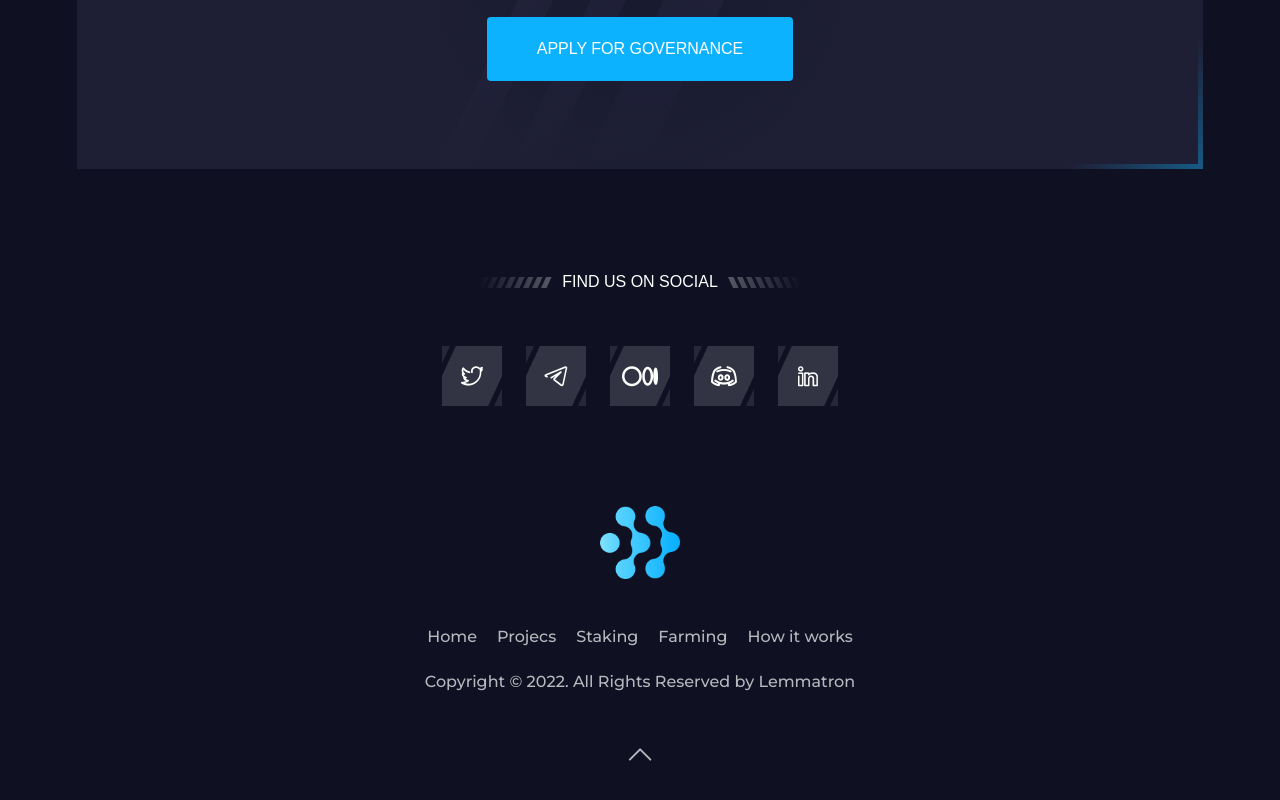
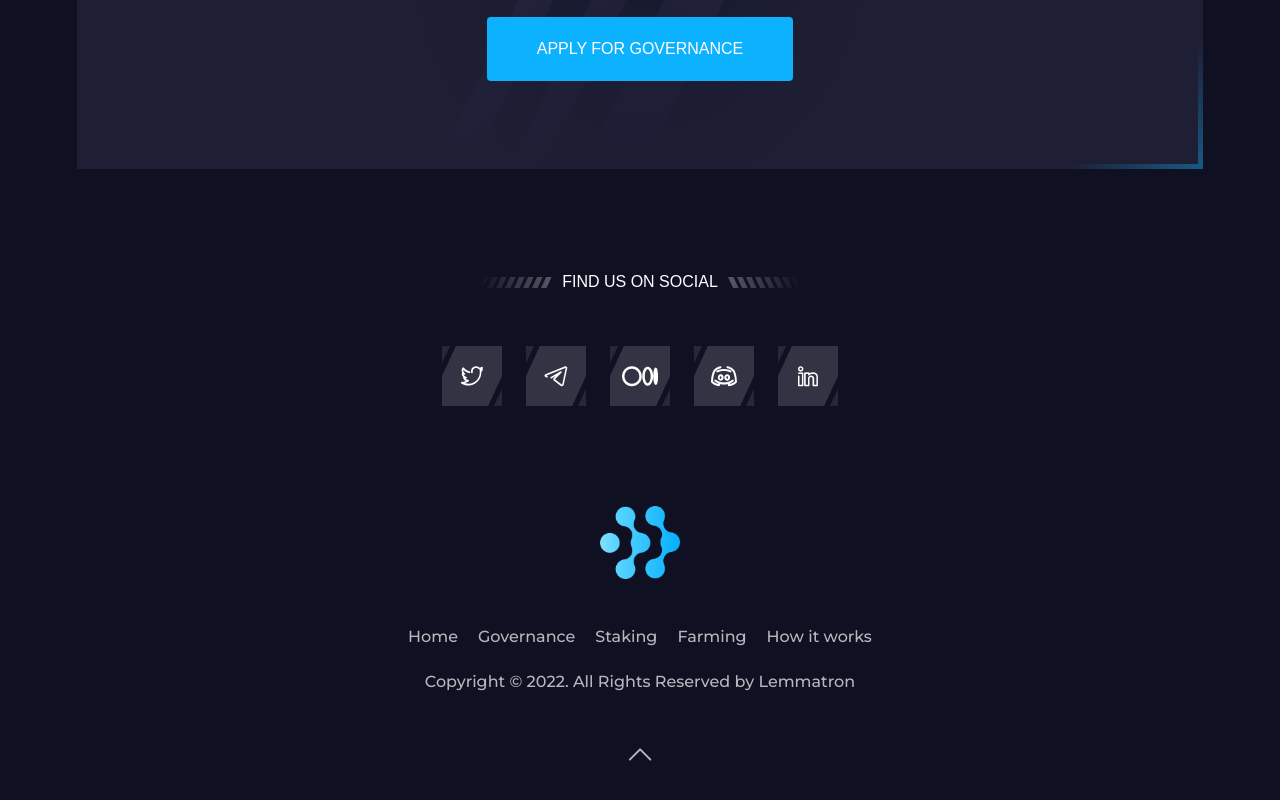
Before and after one commit to codeChef8888/xyz, a Next.js app: page /projects in a window 1280 px wide. Shown: the part 1838-2638 px from the top of the page. Built offline with nearby package versions, Linux system fonts and the light colour scheme.

Commit message:
fixing navigation links and scrollbar

```diff
--- a/components/Footer.tsx
+++ b/components/Footer.tsx
@@ -1,5 +1,6 @@
 /* eslint-disable @next/next/no-img-element */
 import type { NextPage } from "next";
+import Link from "next/link";
 
 const Footer: NextPage = () => {
   return (
@@ -69,13 +70,19 @@ const Footer: NextPage = () => {
                 <a href="#">Home</a>
               </li>
               <li>
-                <a href="#">Projecs</a>
+                <Link href="/projects">
+                  <a>Governance</a>
+                </Link>
               </li>
               <li>
-                <a href="#">Staking</a>
+                <Link href="/staking">
+                  <a>Staking</a>
+                </Link>
               </li>
               <li>
-                <a href="#">Farming</a>
+                <Link href="/farming">
+                  <a>Farming</a>
+                </Link>
               </li>
               <li>
                 <a href="#">How it works</a>
--- a/components/Header.tsx
+++ b/components/Header.tsx
@@ -14,9 +14,11 @@ const Header: NextPage = () => {
             <div className="heaader-inner-area d-flex justify-content-between align-items-center">
               <div className="gamfi-logo-area d-flex justify-content-between align-items-center">
                 <div className="logo">
-                  <a href="index.html">
-                    <img src="home_logo.png" width="50px" alt="logo" />
-                  </a>
+                  <Link href="/">
+                    <a>
+                      <img src="home_logo.png" width="50px" alt="logo" />
+                    </a>
+                  </Link>
                 </div>
                 <div className="header-menu">
                   <ul className="nav-menu">
--- a/styles/globals.css
+++ b/styles/globals.css
@@ -375,10 +375,17 @@ a {
 }
 
 ::-webkit-scrollbar-thumb {
-  background: #4ACAFC;
+  background: #0DB2FF;
   border-radius: 100vw;
 }
 
 ::-webkit-scrollbar-thumb:hover {
-  background: #85dcff;
+  background: #27b9fd;
 }
+
+@supports (scrollbar-color: red blue) {
+  *{
+      scrollbar-width: thin;
+      scrollbar-color: #0DB2FF #0F1123;
+  }
+}
```
Also changed, not shown: pages/staking.tsx (+8 -8 lines).
